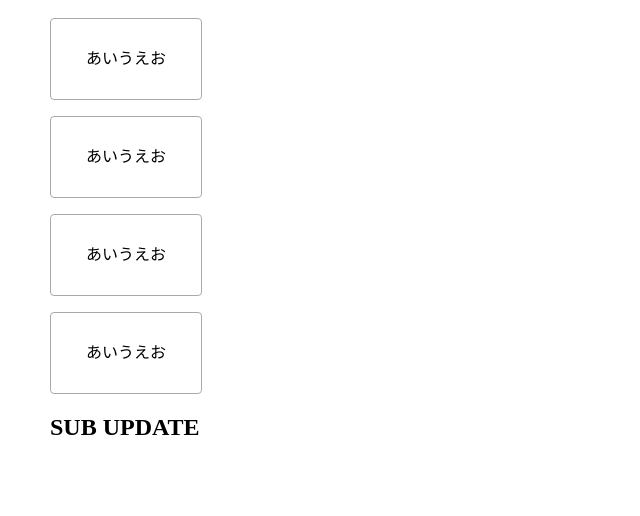
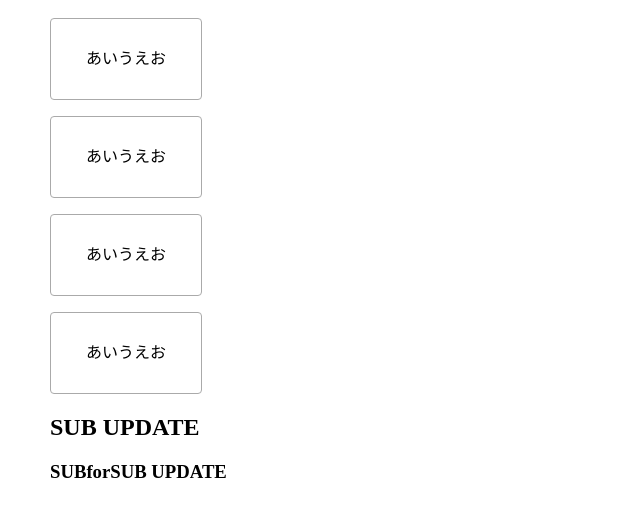
Before and after one commit to uuutttan/testRepository, a plain HTML site: page index.html in a window 1280 px wide. Shown: the part 90-606 px from the top of the page, without its empty margins (0-640 px from the left). Drawn offline with Linux system fonts and the light colour scheme.

Commit message:
{Update} HTML

```diff
--- a/index.html
+++ b/index.html
@@ -12,5 +12,6 @@
     <p>あいうえお</p>
 
     <h2>SUB UPDATE</h2>
+    <h3>SUBforSUB UPDATE</h3>
   </body>
 </html>
```
